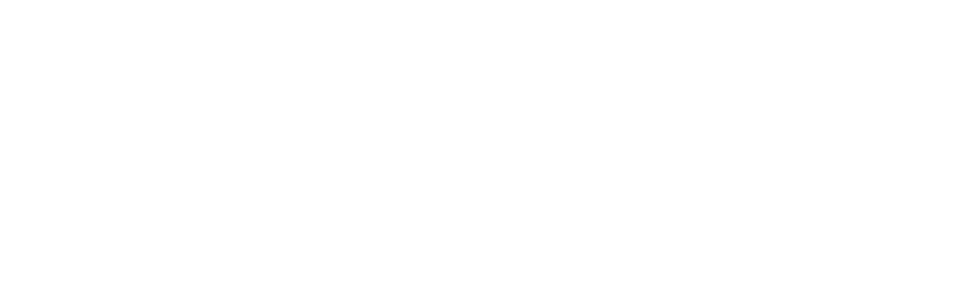
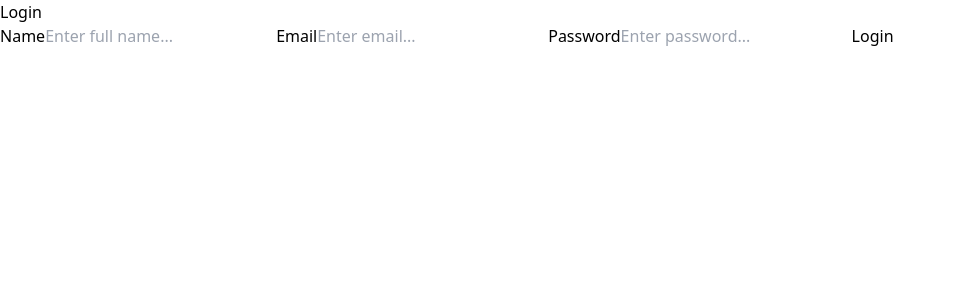
Before and after one commit to camillegonzales/mern-coffee-review, a React (Create React App) app in the folder client/: page /register in a window 1280 px wide. Before the commit this address had no page. Shown: the top 300 px of the page, without its empty margins (0-955 px from the left). Built offline with nearby package versions, Linux system fonts and the light colour scheme.

Commit message:
render register form

```diff
--- a/client/src/App.js
+++ b/client/src/App.js
@@ -2,13 +2,14 @@
 import './App.css';
 import Login from "./components/Forms/Login";
 import HomePage from "./components/HomePage";
-
+import Register from "./components/Forms/Register";
 
 function App() {
   return (
     <BrowserRouter>
       <Routes>
         <Route path="/" element={<HomePage />} />
+        <Route path="/register" element={<Register />} />
         <Route path="/login" element={<Login />} />
       </Routes>
     </BrowserRouter>
--- a/client/src/components/Forms/Register.js
+++ b/client/src/components/Forms/Register.js
@@ -0,0 +1,18 @@
+const Register = () => {
+    return (
+      <div>
+            <h1>Login</h1>
+            <form>
+                <label>Name</label>
+                <input type='text' placeholder='Enter full name...' />
+                <label>Email</label>
+                <input type='email' placeholder='Enter email...' />
+                <label>Password</label>
+                <input type='password' placeholder='Enter password...' />
+                <button type='submit'>Login</button>
+          </form>
+      </div>
+    );
+  };
+
+  export default Register;
```
